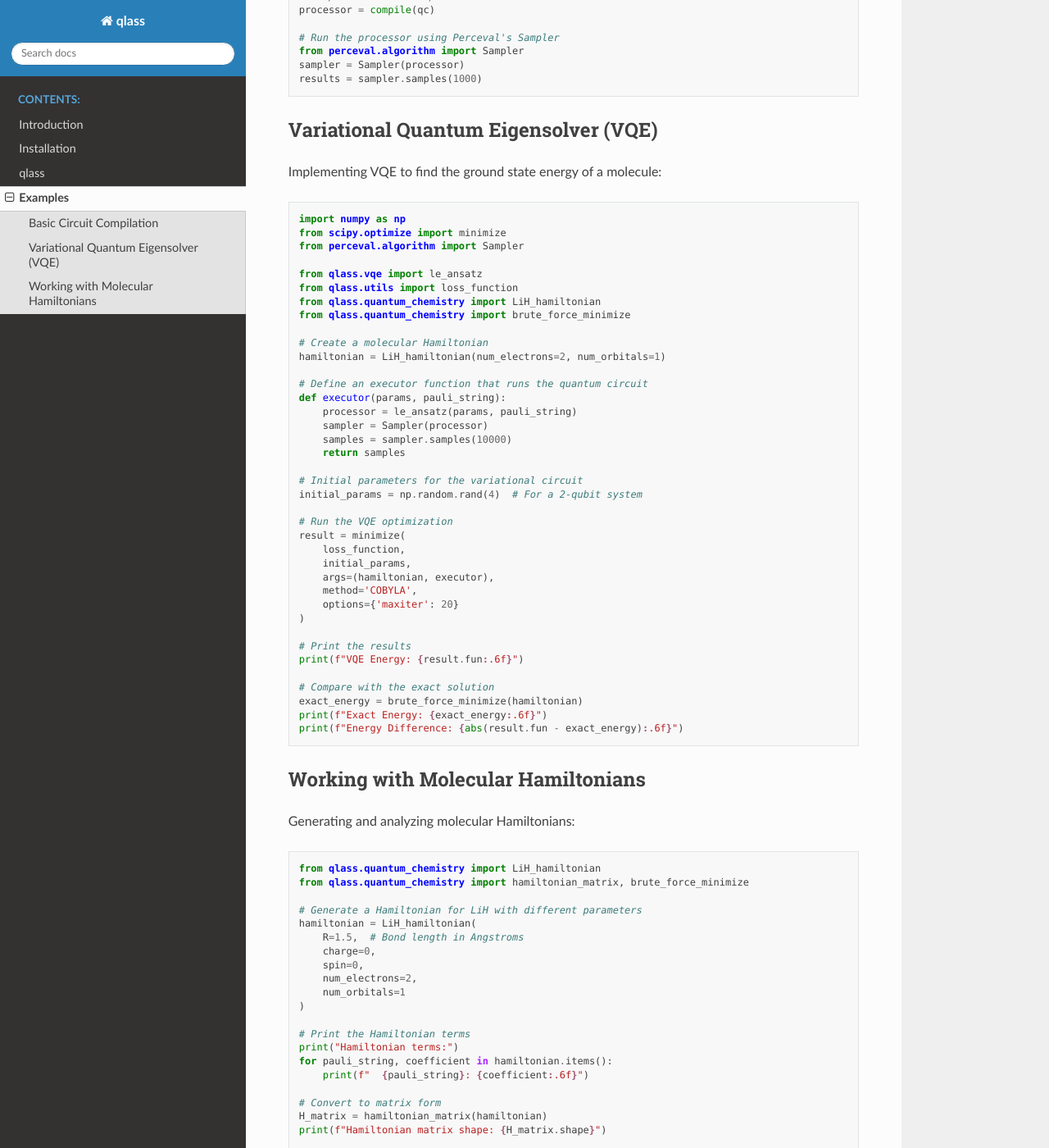
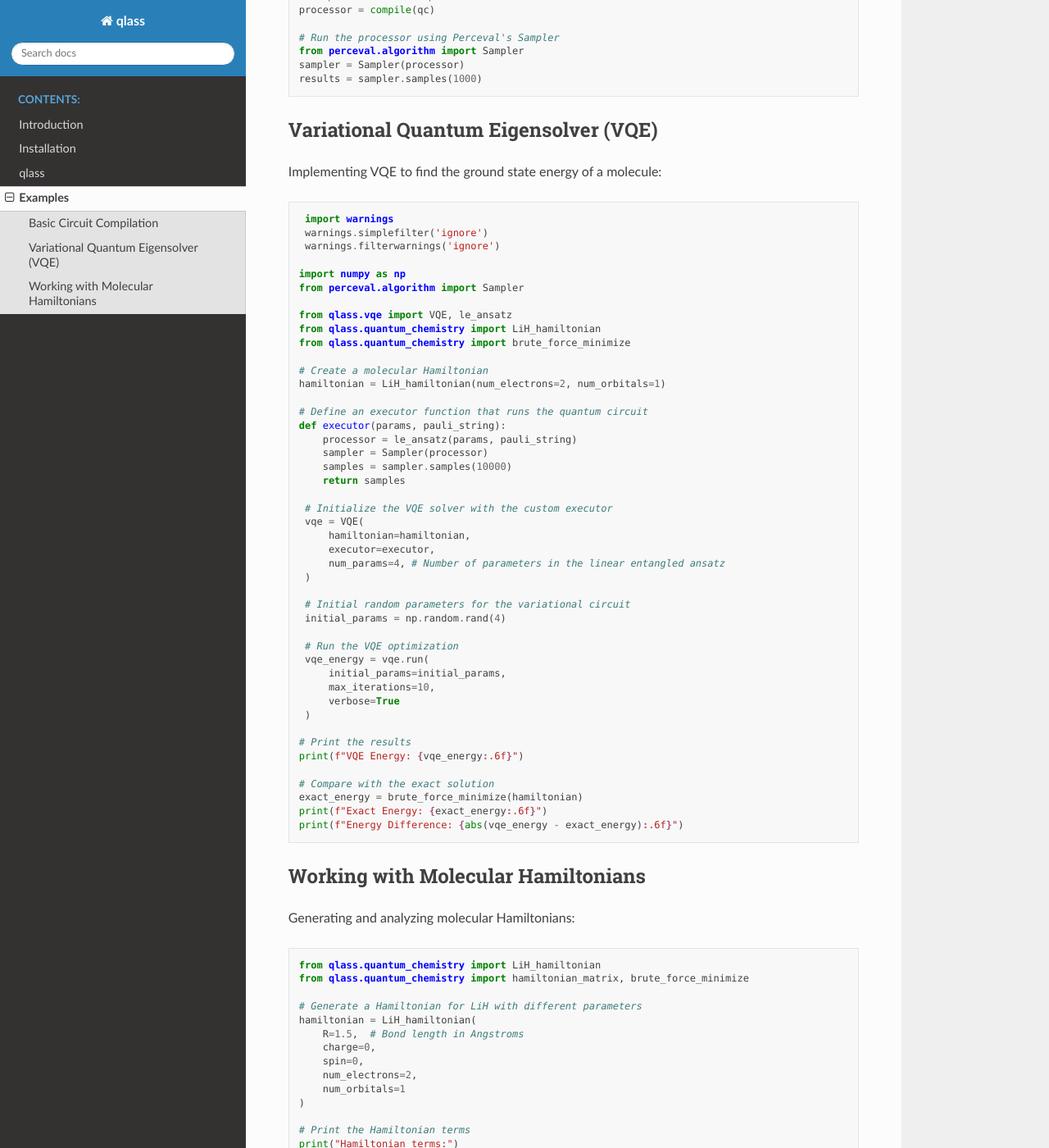
Before and after one commit to unitaryfoundation/qlass, a Sphinx documentation site: the page built from docs/examples.rst, in a window 1280 px wide and 1400 px high, scrolled down 496 px. Shown: the whole window at 82% size. Built offline with Sphinx 7.4.7 and the Read the Docs theme 3.1.0, drawn with Linux system fonts in a browser that asks for light colours.

Commit message:
update documentation with the new vqe module

```diff
--- a/docs/examples.rst
+++ b/docs/examples.rst
@@ -33,12 +33,14 @@ Implementing VQE to find the ground state energy of a molecule:
 
 .. code-block:: python
 
+    import warnings
+    warnings.simplefilter('ignore')
+    warnings.filterwarnings('ignore')
+
    import numpy as np
-   from scipy.optimize import minimize
    from perceval.algorithm import Sampler
 
-   from qlass.vqe import le_ansatz
-   from qlass.utils import loss_function
+   from qlass.vqe import VQE, le_ansatz
    from qlass.quantum_chemistry import LiH_hamiltonian
    from qlass.quantum_chemistry import brute_force_minimize
 
@@ -52,25 +54,30 @@ Implementing VQE to find the ground state energy of a molecule:
        samples = sampler.samples(10000)
        return samples
 
-   # Initial parameters for the variational circuit
-   initial_params = np.random.rand(4)  # For a 2-qubit system
+    # Initialize the VQE solver with the custom executor
+    vqe = VQE(
+        hamiltonian=hamiltonian,
+        executor=executor,
+        num_params=4, # Number of parameters in the linear entangled ansatz
+    )
 
-   # Run the VQE optimization
-   result = minimize(
-       loss_function,
-       initial_params,
-       args=(hamiltonian, executor),
-       method='COBYLA',
-       options={'maxiter': 20}
-   )
+    # Initial random parameters for the variational circuit
+    initial_params = np.random.rand(4)
+
+    # Run the VQE optimization
+    vqe_energy = vqe.run(
+        initial_params=initial_params,
+        max_iterations=10,
+        verbose=True
+    )
 
    # Print the results
-   print(f"VQE Energy: {result.fun:.6f}")
+   print(f"VQE Energy: {vqe_energy:.6f}")
 
    # Compare with the exact solution
    exact_energy = brute_force_minimize(hamiltonian)
    print(f"Exact Energy: {exact_energy:.6f}")
-   print(f"Energy Difference: {abs(result.fun - exact_energy):.6f}")
+   print(f"Energy Difference: {abs(vqe_energy - exact_energy):.6f}")
 
 Working with Molecular Hamiltonians
 ----------------------------------
```
